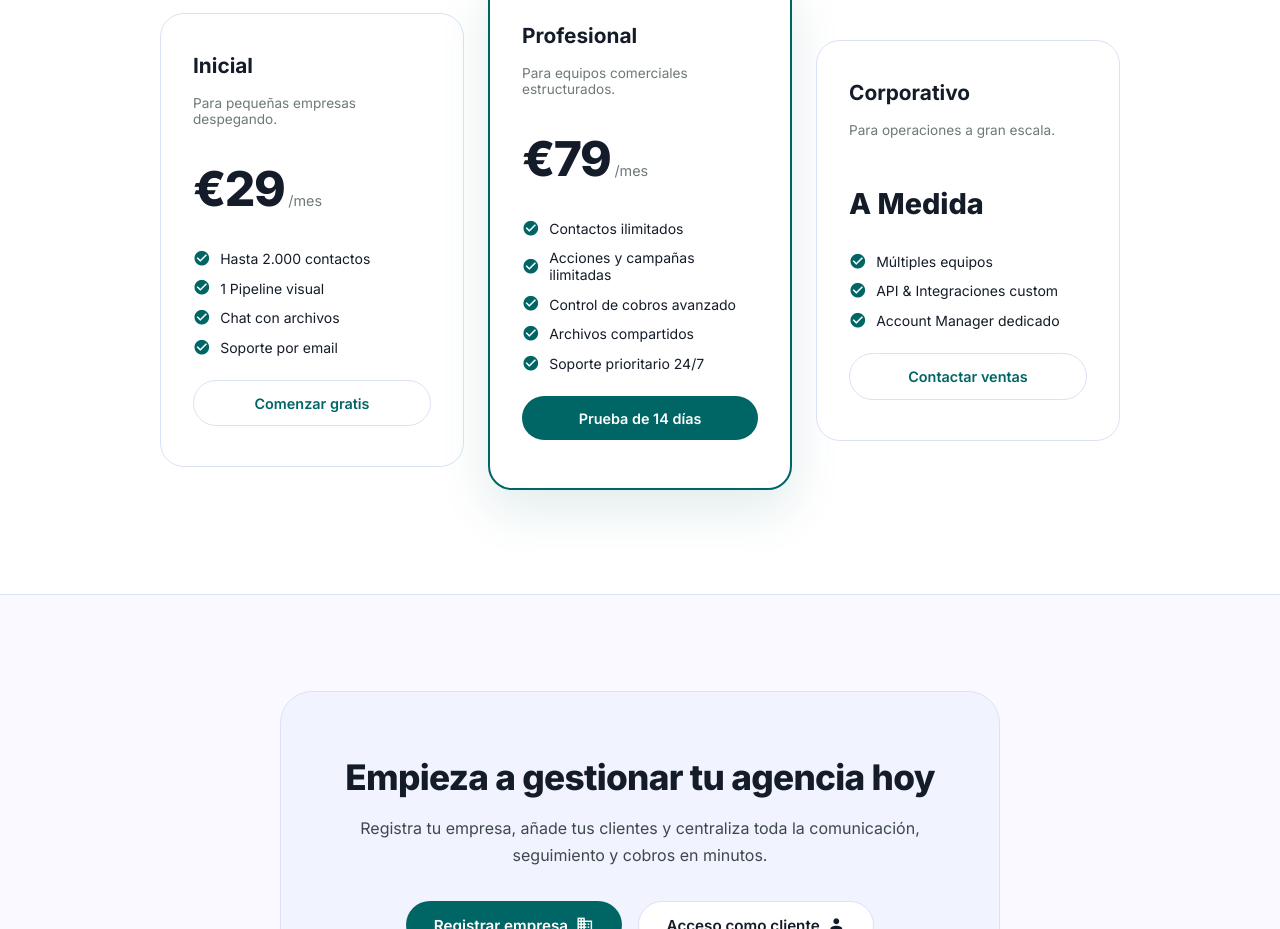
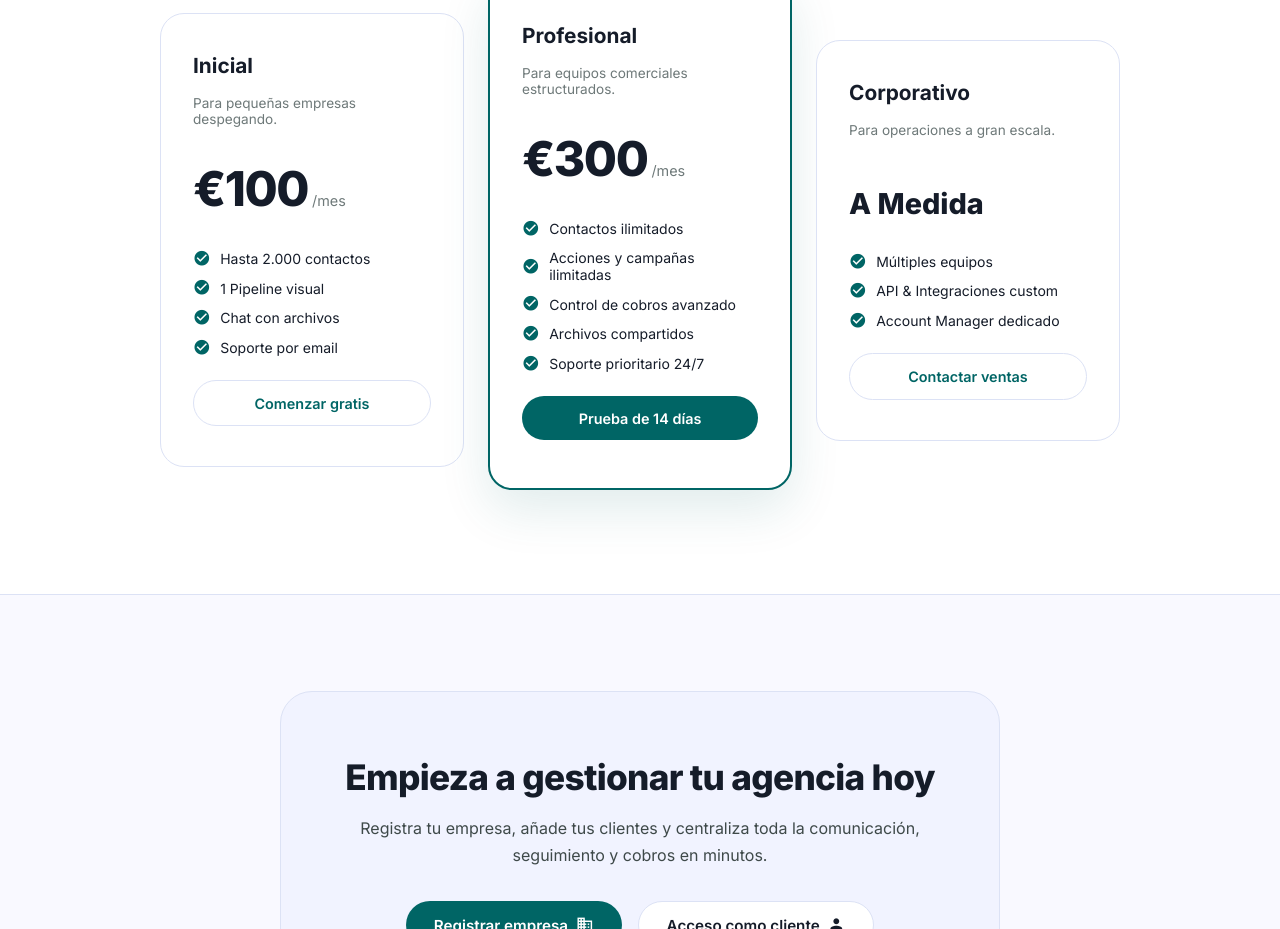
Before and after one commit to acardenast/CRMarketing, an Angular app in the folder frontend/: page / in a window 1280 px wide. Shown: the part 2564-3493 px from the top of the page. Built offline with nearby package versions, Linux system fonts and the light colour scheme.

Commit message:
fix landing

```diff
--- a/frontend/src/app/landing/landing.component.html
+++ b/frontend/src/app/landing/landing.component.html
@@ -154,7 +154,7 @@
         <h3 class="plan-name">Inicial</h3>
         <p class="plan-desc">Para pequeñas empresas despegando.</p>
         <div class="plan-price">
-          <span class="plan-amount">€29</span>
+          <span class="plan-amount">€100</span>
           <span class="plan-period">/mes</span>
         </div>
         <ul class="plan-features">
@@ -172,7 +172,7 @@
         <h3 class="plan-name">Profesional</h3>
         <p class="plan-desc">Para equipos comerciales estructurados.</p>
         <div class="plan-price">
-          <span class="plan-amount">€79</span>
+          <span class="plan-amount">€300</span>
           <span class="plan-period">/mes</span>
         </div>
         <ul class="plan-features">
```
